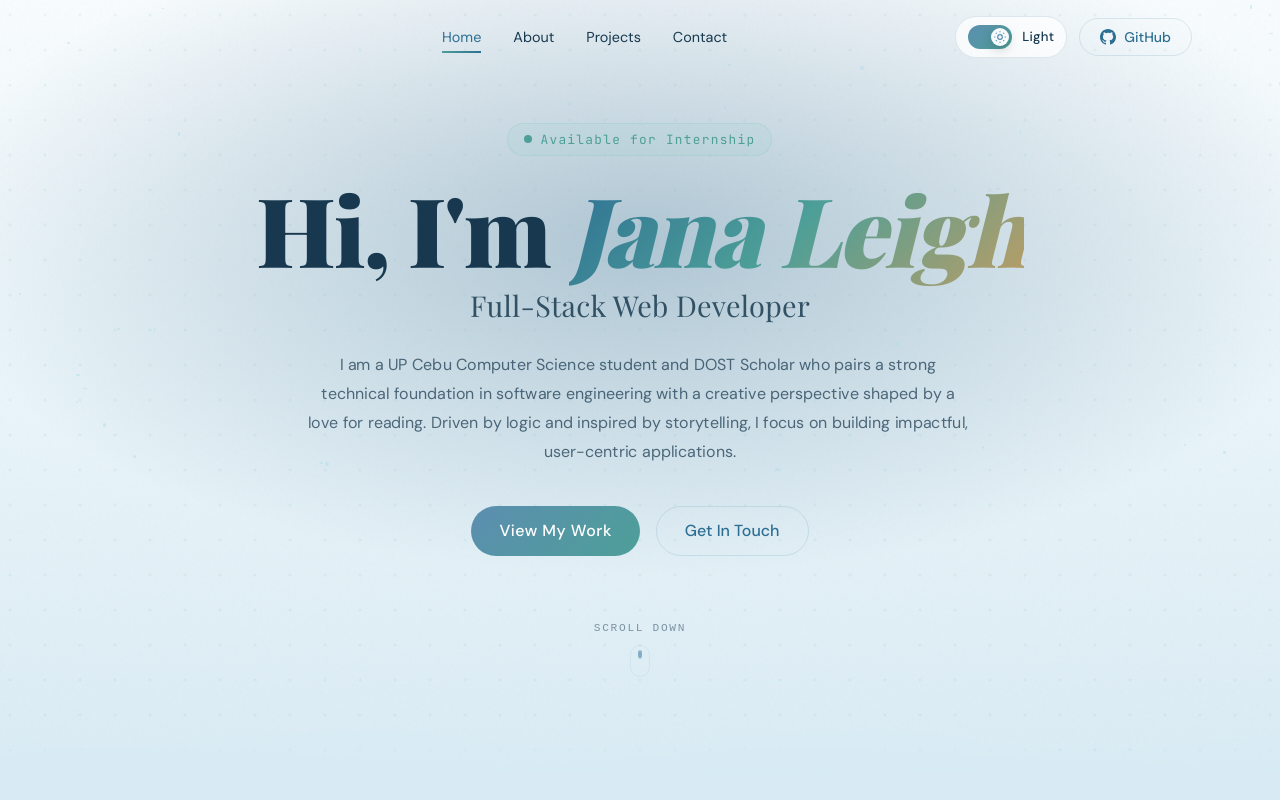
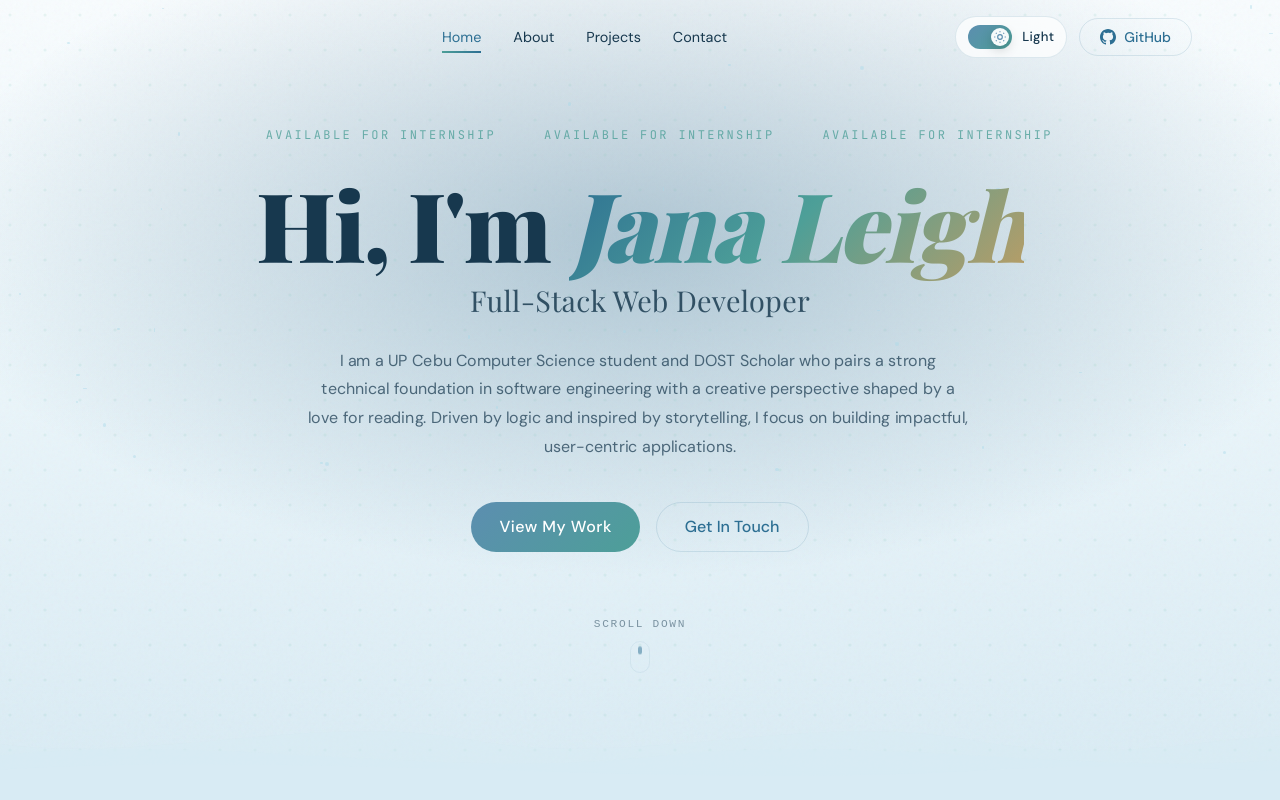
Before and after one commit to jayelsr04/Jleigh_Portfolio, a Next.js app: page / in a window 1280 px wide. Shown: the top 800 px of the page. Built offline with nearby package versions, Linux system fonts and the light colour scheme; a web font is replaced by a local one.

Commit message:
- updated abut effects

```diff
--- a/package.json
+++ b/package.json
@@ -10,6 +10,7 @@
   },
   "dependencies": {
     "gsap": "^3.15.0",
+    "motion": "^12.40.0",
     "next": "14.2.3",
     "react": "^18",
     "react-dom": "^18"
--- a/src/components/sections/AboutSection.tsx
+++ b/src/components/sections/AboutSection.tsx
@@ -8,7 +8,7 @@
 const skills = [
   "JavaScript", "TypeScript", "React", "Next.js",
   "Node.js", "C", "C++", "Python",
-  "MySQL", "PostgreSQL", "MongoDB", "REST APIs",
+  "MySQL", "PostgreSQL", "Vercel", "REST APIs",
   "Git", "Docker", "TailwindCSS", "Figma",
 ];
 
--- a/src/components/sections/HeroSection.tsx
+++ b/src/components/sections/HeroSection.tsx
@@ -3,6 +3,7 @@
 import { useEffect, useState } from "react";
 import ScrambledText from '../ui/ScrambledText';
 import DotGrid from '../ui/dot-grid';
+import ScrollVelocity from '../ui/ScrollVelocity';
 
 export default function HeroSection() {
   const [loaded, setLoaded] = useState(false);
@@ -73,26 +74,22 @@
           transition: "all 1s ease",
         }}
       >
-        {/* Small eyebrow label */}
-        <div
-          className="inline-flex items-center gap-2 mb-6 px-4 py-1.5 rounded-full"
-          style={{
-            background: "rgba(136, 201, 191, 0.1)",
-            border: "1px solid rgba(136, 201, 191, 0.3)",
-            color: "var(--ocean-seafoam)",
-            fontSize: "0.8rem",
-            fontFamily: "var(--font-mono, 'JetBrains Mono', monospace)",
-            letterSpacing: "0.1em",
-          }}
-        >
-          <span
-            className="w-2 h-2 rounded-full"
-            style={{
-              background: "var(--ocean-seafoam)",
-              animation: "shimmer 2s ease-in-out infinite",
-            }}
+        {/* Full-Width Infinite Scroll Velocity Marquee */}
+        <div className="w-full mb-8 overflow-hidden select-none pointer-events-none opacity-80">
+          <ScrollVelocity
+            velocity={25} // Slightly softer velocity since the text travels over a wider layout stretch
+            numCopies={12} // Increased duplicates to ensure zero layout gaps on wide desktop screens
+            texts={[
+              <div key="marquee-item" className="flex items-center gap-3 mx-6 text-xs tracking-[0.2em]">
+                <span style={{
+                  color: "var(--ocean-seafoam)",
+                  fontFamily: "var(--font-mono, 'JetBrains Mono', monospace)"
+                }}>
+                  AVAILABLE FOR INTERNSHIP
+                </span>
+              </div>
+            ]}
           />
-          Available for Internship
         </div>
 
         {/* Name */}
--- /dev/null
+++ b/src/components/ui/ScrollVelocity.tsx
@@ -0,0 +1,178 @@
+import React, { useRef, useLayoutEffect, useState } from 'react';
+import {
+  motion,
+  useScroll,
+  useSpring,
+  useTransform,
+  useMotionValue,
+  useVelocity,
+  useAnimationFrame
+} from 'framer-motion';
+import '../../styles/scroll-velocity.css';
+
+interface VelocityMapping {
+  input: [number, number];
+  output: [number, number];
+}
+
+interface VelocityTextProps {
+  children: React.ReactNode;
+  baseVelocity: number;
+  scrollContainerRef?: React.RefObject<HTMLElement | null>;
+  className?: string;
+  damping?: number;
+  stiffness?: number;
+  numCopies?: number;
+  velocityMapping?: VelocityMapping;
+  parallaxClassName?: string;
+  scrollerClassName?: string;
+  parallaxStyle?: React.CSSProperties;
+  scrollerStyle?: React.CSSProperties;
+}
+
+interface ScrollVelocityProps {
+  scrollContainerRef?: React.RefObject<HTMLElement | null>;
+  texts: React.ReactNode[];
+  velocity?: number;
+  className?: string;
+  damping?: number;
+  stiffness?: number;
+  numCopies?: number;
+  velocityMapping?: VelocityMapping;
+  parallaxClassName?: string;
+  scrollerClassName?: string;
+  parallaxStyle?: React.CSSProperties;
+  scrollerStyle?: React.CSSProperties;
+}
+
+function useElementWidth<T extends HTMLElement>(ref: React.RefObject<T | null>): number {
+  const [width, setWidth] = useState(0);
+
+  useLayoutEffect(() => {
+    function updateWidth() {
+      if (ref.current) {
+        setWidth(ref.current.offsetWidth);
+      }
+    }
+    updateWidth();
+    window.addEventListener('resize', updateWidth);
+    return () => window.removeEventListener('resize', updateWidth);
+  }, [ref]);
+
+  return width;
+}
+
+export const ScrollVelocity: React.FC<ScrollVelocityProps> = ({
+  scrollContainerRef,
+  texts = [],
+  velocity = 50, // Reduced base speed for small components so it remains legible
+  className = '',
+  damping = 50,
+  stiffness = 400,
+  numCopies = 8,  // Bumped up slightly to guarantee seamless looping across wide viewports
+  velocityMapping = { input: [0, 1000], output: [0, 5] },
+  parallaxClassName = 'parallax',
+  scrollerClassName = 'scroller',
+  parallaxStyle,
+  scrollerStyle
+}) => {
+  function VelocityText({
+    children,
+    baseVelocity = velocity,
+    scrollContainerRef,
+    className = '',
+    damping,
+    stiffness,
+    numCopies,
+    velocityMapping,
+    parallaxClassName,
+    scrollerClassName,
+    parallaxStyle,
+    scrollerStyle
+  }: VelocityTextProps) {
+    const baseX = useMotionValue(0);
+    const scrollOptions = scrollContainerRef ? { container: scrollContainerRef as React.RefObject<HTMLElement> } : {};
+    const { scrollY } = useScroll(scrollOptions);
+    const scrollVelocity = useVelocity(scrollY);
+    const smoothVelocity = useSpring(scrollVelocity, {
+      damping: damping ?? 50,
+      stiffness: stiffness ?? 400
+    });
+    const velocityFactor = useTransform(
+      smoothVelocity,
+      velocityMapping?.input || [0, 1000],
+      velocityMapping?.output || [0, 5],
+      { clamp: false }
+    );
+
+    const copyRef = useRef<HTMLSpanElement>(null);
+    const copyWidth = useElementWidth(copyRef);
+
+    function wrap(min: number, max: number, v: number): number {
+      const range = max - min;
+      const mod = (((v - min) % range) + range) % range;
+      return mod + min;
+    }
+
+    const x = useTransform(baseX, v => {
+      if (copyWidth === 0) return '0px';
+      return `${wrap(-copyWidth, 0, v)}px`;
+    });
+
+    const directionFactor = useRef<number>(1);
+    useAnimationFrame((t, delta) => {
+      let moveBy = directionFactor.current * baseVelocity * (delta / 1000);
+
+      if (velocityFactor.get() < 0) {
+        directionFactor.current = -1;
+      } else if (velocityFactor.get() > 0) {
+        directionFactor.current = 1;
+      }
+
+      moveBy += directionFactor.current * moveBy * velocityFactor.get();
+      baseX.set(baseX.get() + moveBy);
+    });
+
+    const spans = [];
+    for (let i = 0; i < (numCopies ?? 6); i++) {
+      spans.push(
+        <span className={className} key={i} ref={i === 0 ? copyRef : null}>
+          {children}
+        </span>
+      );
+    }
+
+    return (
+      <div className={parallaxClassName} style={parallaxStyle}>
+        <motion.div className={scrollerClassName} style={{ x, ...scrollerStyle }}>
+          {spans}
+        </motion.div>
+      </div>
+    );
+  }
+
+  return (
+    <div style={{ width: '100%', overflow: 'hidden' }}>
+      {texts.map((text, index) => (
+        <VelocityText
+          key={index}
+          className={className}
+          baseVelocity={index % 2 !== 0 ? -velocity : velocity}
+          scrollContainerRef={scrollContainerRef}
+          damping={damping}
+          stiffness={stiffness}
+          numCopies={numCopies}
+          velocityMapping={velocityMapping}
+          parallaxClassName={parallaxClassName}
+          scrollerClassName={scrollerClassName}
+          parallaxStyle={parallaxStyle}
+          scrollerStyle={scrollerStyle}
+        >
+          {text}
+        </VelocityText>
+      ))}
+    </div>
+  );
+};
+
+export default ScrollVelocity;
--- /dev/null
+++ b/src/styles/scroll-velocity.css
@@ -0,0 +1,17 @@
+.parallax {
+  position: relative;
+  overflow: hidden;
+  width: 100%;
+}
+
+.scroller {
+  display: flex;
+  white-space: nowrap;
+  align-items: center;
+}
+
+.scroller span {
+  display: inline-flex;
+  align-items: center;
+  flex-shrink: 0;
+}
```
Also changed, not shown: 1 other file (tests, documents, lock files or other folders).
